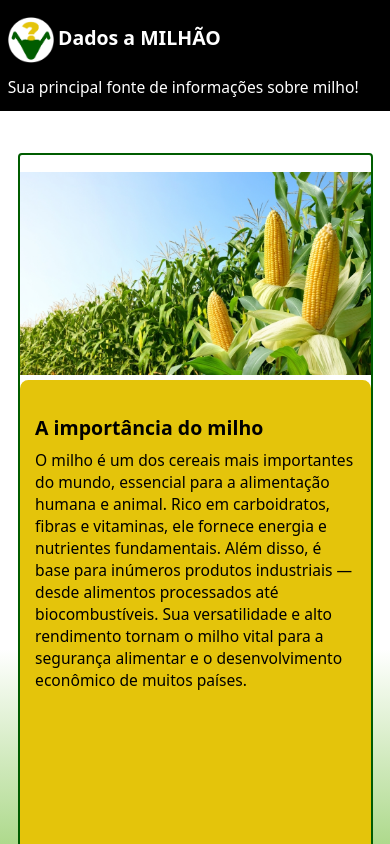
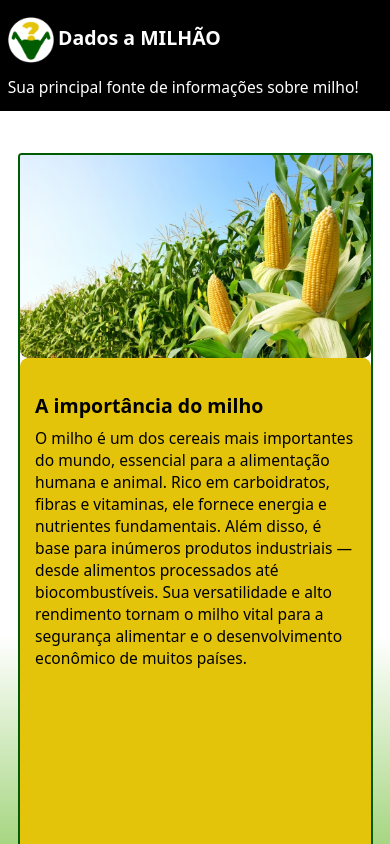
Before and after one commit to Pedro-B-Siqueira/projeto-aps, an Angular app: page / in a window 390 px wide. Shown: the top 844 px of the page. Built offline with nearby package versions, Linux system fonts and the light colour scheme.

Commit message:
commit 4 responsividade

```diff
--- a/src/app/components/home/home.component.css
+++ b/src/app/components/home/home.component.css
@@ -80,6 +80,7 @@
       width: 90vw; /* Quase toda a tela */
       min-height: auto; /* Altura flexível */
       flex-direction: column;
+      overflow: hidden;
     }
 
     .container-conteudo-texto {
@@ -89,11 +90,14 @@
     }
 
     .imagem-milho {
-      position: relative; /* Deixa a imagem fluir no layout */
+      position: relative;
       width: 100%;
       height: auto;
       object-fit: cover;
-      margin-top: 2vh;
+      margin-top: 0;
+      display: block;
+      border-bottom-left-radius: 1vh;
+      border-bottom-right-radius: 1vh;
     }
 
     .titulo {
```
